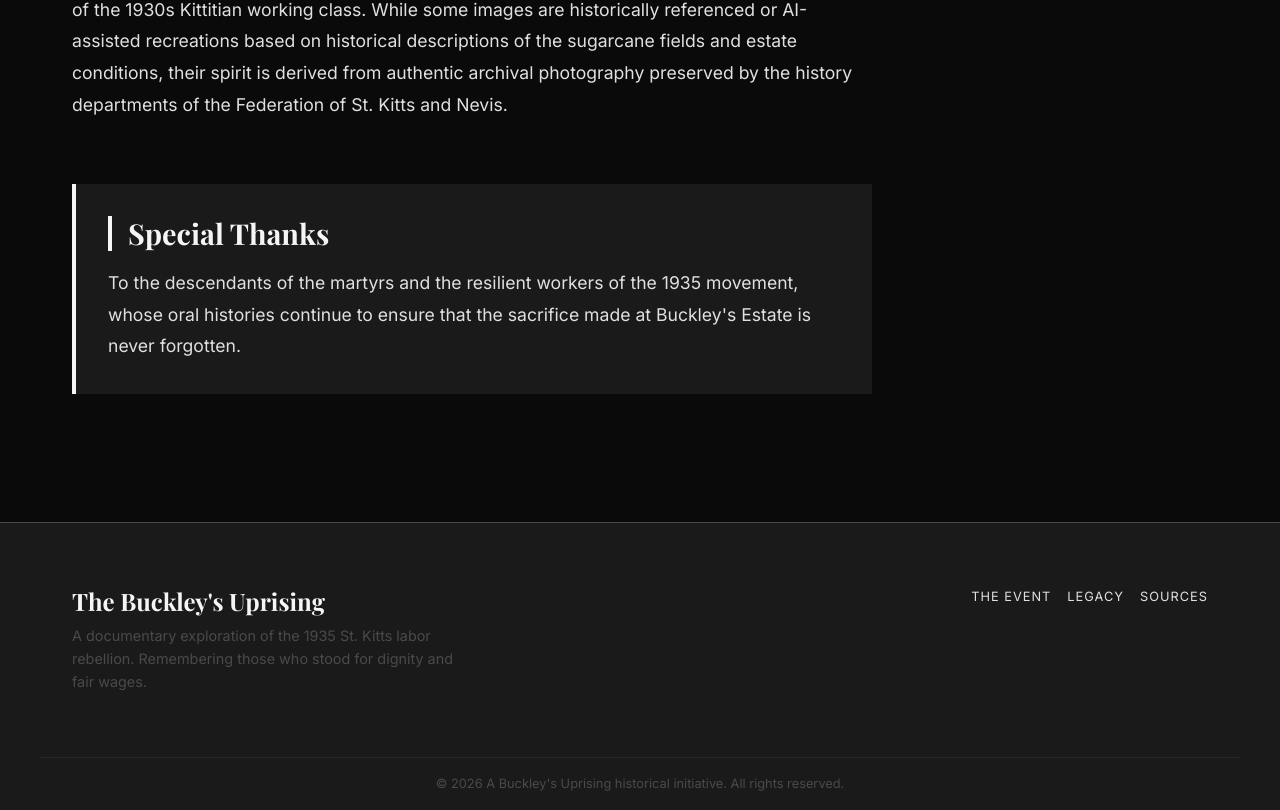
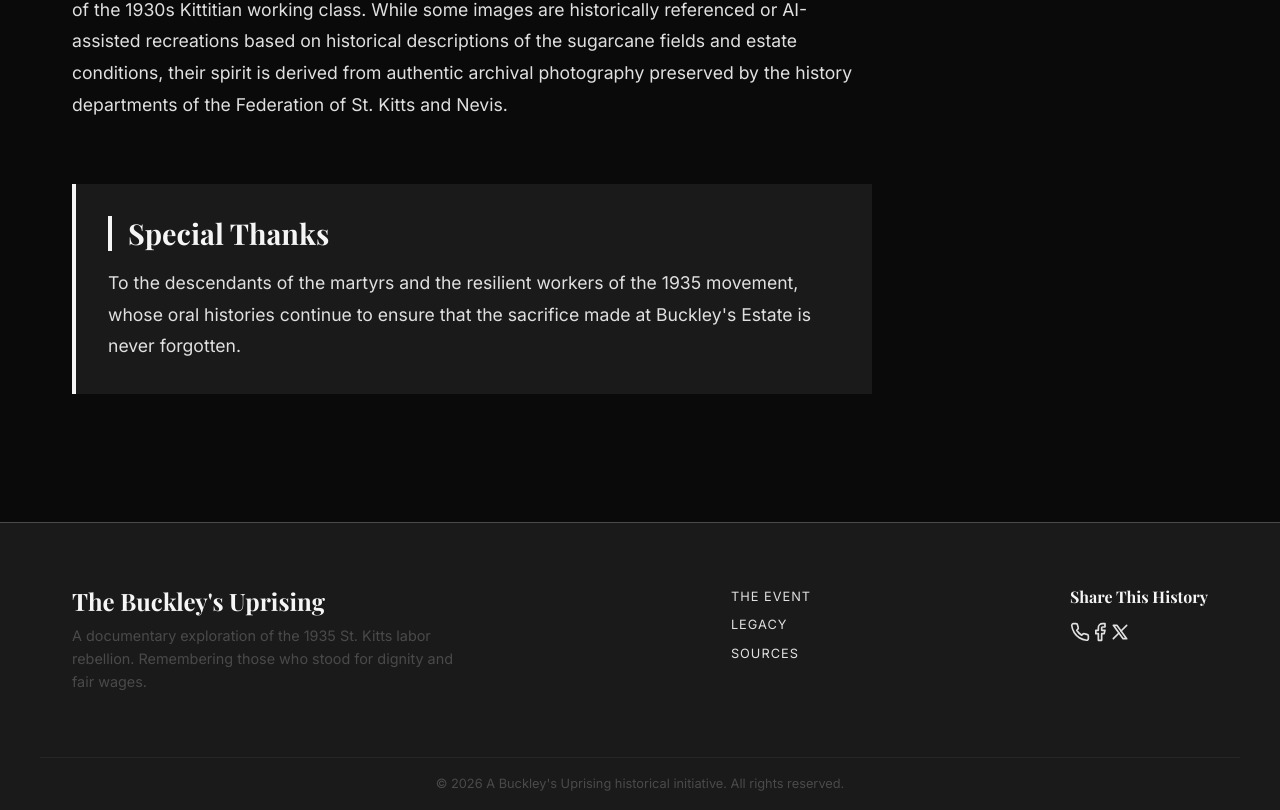
Before and after one commit to gregorybowrin/the-buckleys-uprising, a React (Vite) app: page /sources in a window 1280 px wide. Shown: the part 1105-1915 px from the top of the page. Built offline with nearby package versions, Linux system fonts and the light colour scheme; a web font is replaced by a local one.

Commit message:
feat(ui): add social sharing buttons to footer

```diff
--- a/src/components/layout/Footer.tsx
+++ b/src/components/layout/Footer.tsx
@@ -12,10 +12,24 @@ const Footer: React.FC = () => {
                         Remembering those who stood for dignity and fair wages.
                     </p>
                 </div>
-                <div className="footer-links">
+                <div className="footer-links" style={{ display: 'flex', flexDirection: 'column', gap: '8px' }}>
                     <Link to="/the-event">The Event</Link>
                     <Link to="/legacy">Legacy</Link>
                     <Link to="/sources">Sources</Link>
+                </div>
+                <div className="footer-social">
+                    <h4>Share This History</h4>
+                    <div className="social-icons">
+                        <a href="https://wa.me/?text=Explore%20the%20history%20of%20The%20Buckleys%20Uprising:%20https%3A%2F%2Fthebuckleysuprising.com" target="_blank" rel="noopener noreferrer" aria-label="Share on WhatsApp" title="Share on WhatsApp">
+                            <svg width="20" height="20" viewBox="0 0 24 24" fill="none" stroke="currentColor" strokeWidth="2" strokeLinecap="round" strokeLinejoin="round"><path d="M22 16.92v3a2 2 0 0 1-2.18 2 19.79 19.79 0 0 1-8.63-3.07 19.5 19.5 0 0 1-6-6 19.79 19.79 0 0 1-3.07-8.67A2 2 0 0 1 4.11 2h3a2 2 0 0 1 2 1.72 12.84 12.84 0 0 0 .7 2.81 2 2 0 0 1-.45 2.11L8.09 9.91a16 16 0 0 0 6 6l1.27-1.27a2 2 0 0 1 2.11-.45 12.84 12.84 0 0 0 2.81.7A2 2 0 0 1 22 16.92z"></path></svg>
+                        </a>
+                        <a href="https://www.facebook.com/sharer/sharer.php?u=https%3A%2F%2Fthebuckleysuprising.com" target="_blank" rel="noopener noreferrer" aria-label="Share on Facebook" title="Share on Facebook">
+                            <svg width="20" height="20" viewBox="0 0 24 24" fill="none" stroke="currentColor" strokeWidth="2" strokeLinecap="round" strokeLinejoin="round"><path d="M18 2h-3a5 5 0 0 0-5 5v3H7v4h3v8h4v-8h3l1-4h-4V7a1 1 0 0 1 1-1h3z"></path></svg>
+                        </a>
+                        <a href="https://twitter.com/intent/tweet?text=Explore%20the%20history%20of%20The%20Buckleys%20Uprising%20in%20St.%20Kitts&url=https%3A%2F%2Fthebuckleysuprising.com" target="_blank" rel="noopener noreferrer" aria-label="Share on X" title="Share on X">
+                            <svg width="20" height="20" viewBox="0 0 24 24" fill="none" stroke="currentColor" strokeWidth="2" strokeLinecap="round" strokeLinejoin="round"><path d="M4 4l11.733 16h4.267l-11.733 -16z"></path><path d="M4 20l6.768 -6.768m2.46 -2.46l6.772 -6.772"></path></svg>
+                        </a>
+                    </div>
                 </div>
             </div>
             <div className="footer-bottom container">
```
